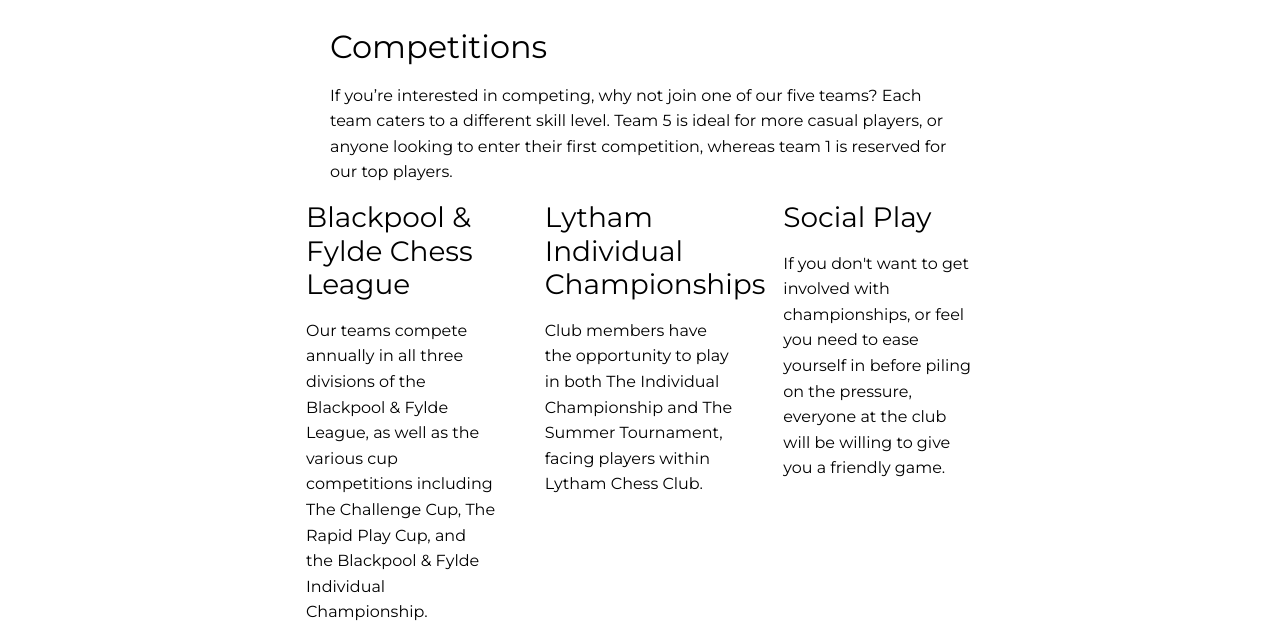
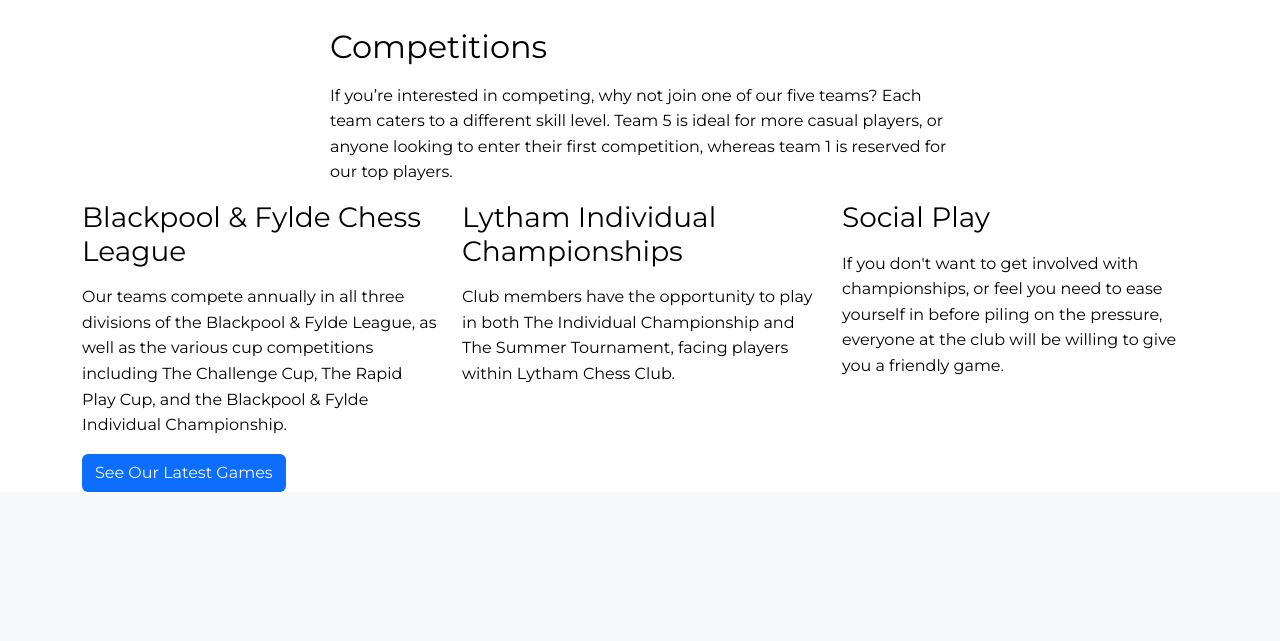
Before and after one commit to a11yChief/lcc-stack, a PHP site: page / in a window 1280 px wide. Shown: the part 888-1529 px from the top of the page. After the commit the page ends 1380 px from the top, so only its background shows below. Run offline with PHP 8.4, Linux system fonts and the light colour scheme.

Commit message:
Cards now displaying properly in container-md

```diff
--- a/site/home/cards.php
+++ b/site/home/cards.php
@@ -9,23 +9,26 @@
           </p>
 </div>
 </div>
-<div class="row justify-content-center px-2 gap-4">
-<div class="col-12 col-md-2">
+<div class="container-lg">
+  <div class="row justify-content-between px-">
+  <div class="col-12 col-md-4">
               <h3>Blackpool & Fylde Chess League</h3>
   <p>
   Our teams compete annually in all three divisions of the Blackpool & Fylde League, as well as the various cup competitions including The Challenge Cup, The Rapid Play Cup, and the Blackpool & Fylde Individual Championship.
   </p>
+  <a href="#" class="btn bg-primary  text-light">See Our Latest Games</a>
   </div>
-<div class="col-12 col-md-2">
+  <div class="col-12 col-md-4">
     <h3>Lytham Individual Championships</h3>
               <p>
               Club members have the opportunity to play in both The Individual Championship and The Summer Tournament, facing players within Lytham Chess Club.
             </p>
   </div>
-<div class="col-12 col-md-2">
+  <div class="col-12 col-md-4">
     <h3>Social Play </h3>
               <p>
               If you don't want to get involved with championships, or feel you need to ease yourself in before piling on the pressure, everyone at the club will be willing to give you a friendly game.
             </p>
   </div>
   </div>
+</div>
```
Lines whose indentation alone changed are shown as unchanged.
